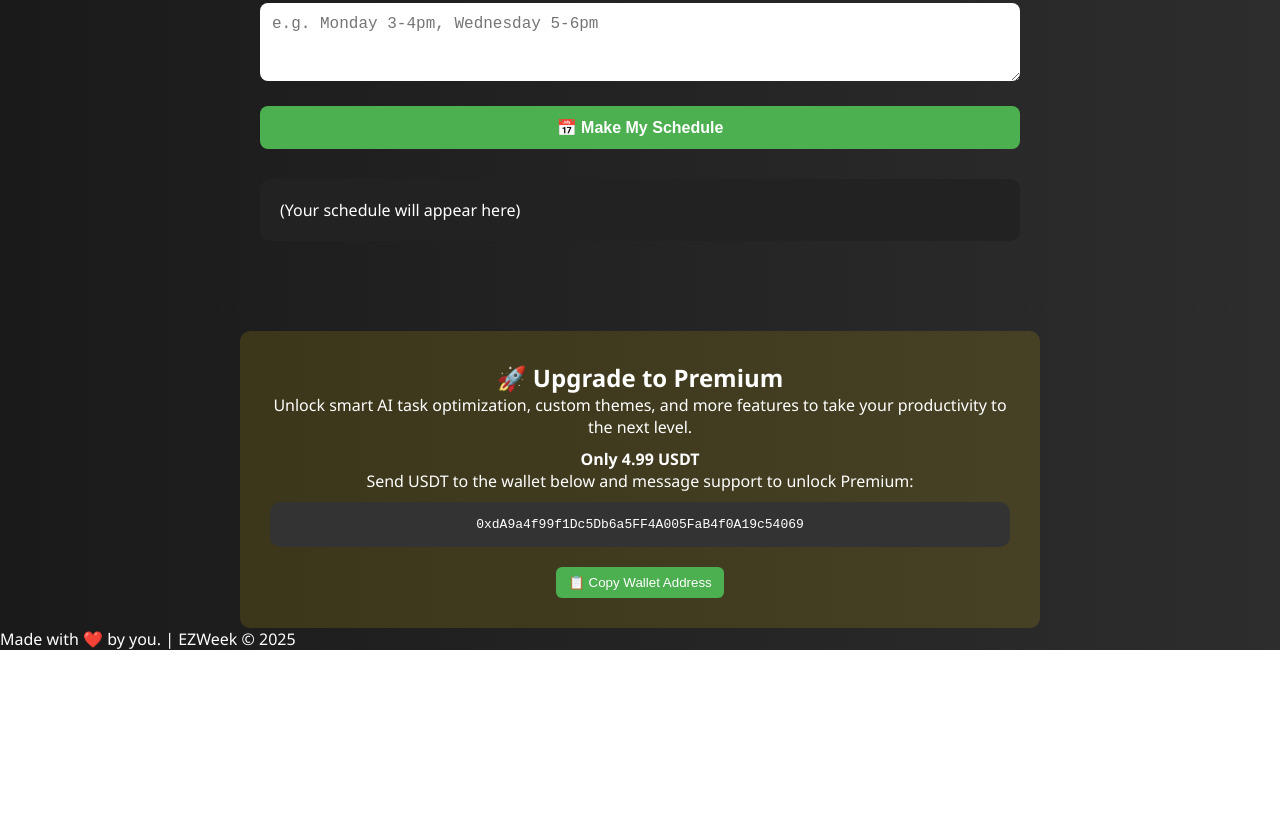
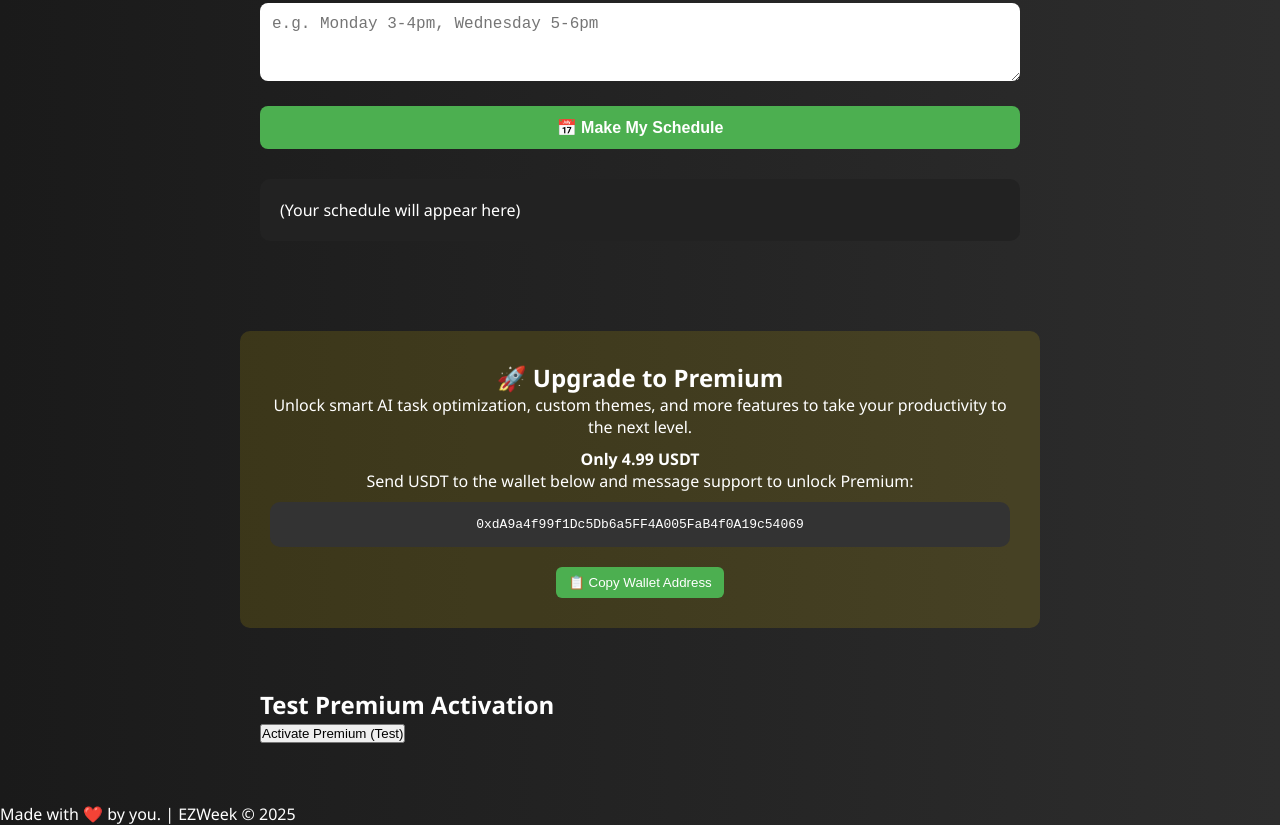
Before and after one commit to bickbickovich/EZWeek, a plain HTML site: page index.html in a window 1280 px wide. Shown: the part 960-1785 px from the top of the page. Before the commit the page ends 1610 px from the top, so only its background shows below. Drawn offline with Linux system fonts and the light colour scheme.

Commit message:
Update index.html

```diff
--- a/index.html
+++ b/index.html
@@ -169,6 +169,11 @@
     </div>
   </section>
 
+  <section id="test-activation">
+    <h2>Test Premium Activation</h2>
+    <button onclick="activatePremium()">Activate Premium (Test)</button>
+  </section>
+
   <footer>
     Made with ❤️ by you. | EZWeek &copy; 2025
   </footer>
```
